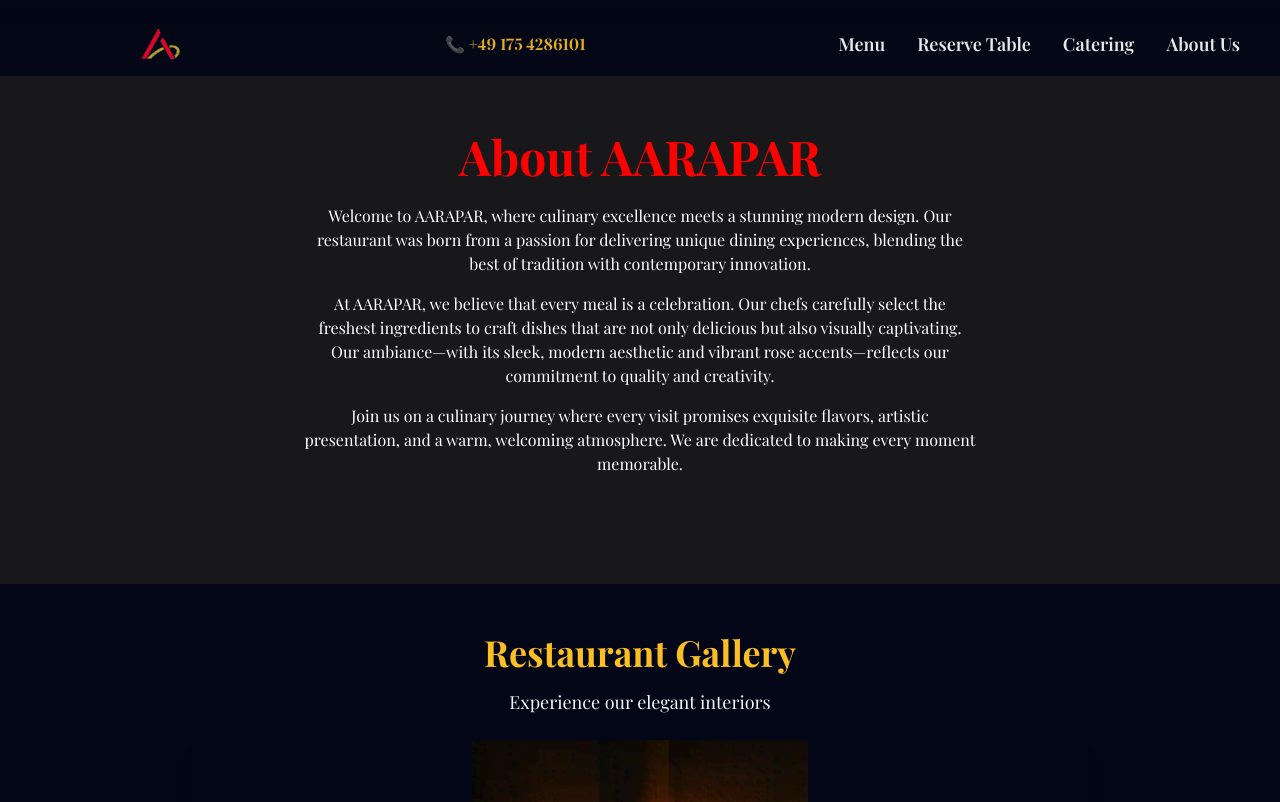
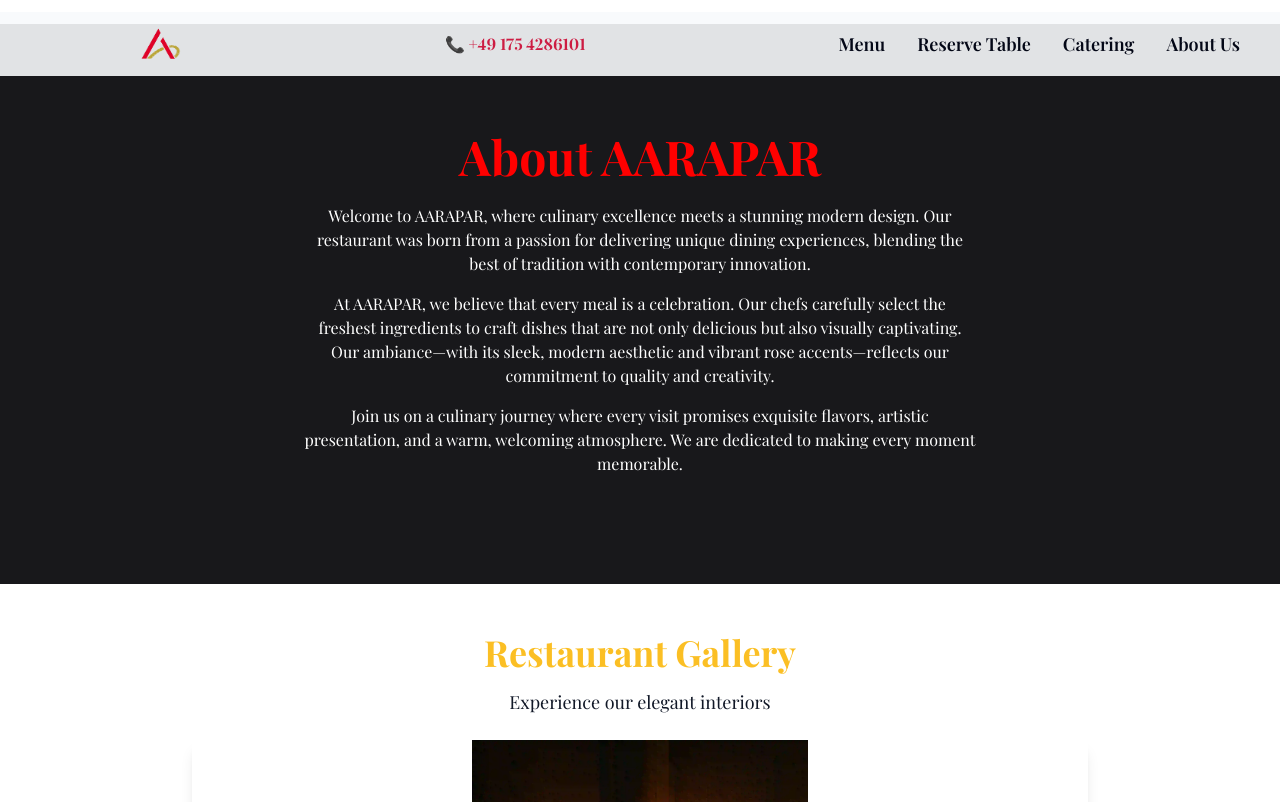
Before and after one commit to Karad-Deepak/aarappar, a Next.js app: page /about in a window 1280 px wide. Shown: the top 802 px of the page. Built offline with nearby package versions, Linux system fonts and the light colour scheme.

Commit message:
ui significanlty imprved with help of v0 light menu section

```diff
--- a/app/components/CateringSection.jsx
+++ b/app/components/CateringSection.jsx
@@ -1,6 +1,6 @@
 "use client";
 import { motion } from "framer-motion";
-import catering from "@/public/catering.png";
+import catering from "@/public/catering1.webp";
 import Image from "next/image";
 
 export default function CateringSection() {
@@ -18,7 +18,7 @@
           alt="Catering Services"
           width={300}
           height={500}
-          className="rounded-2xl shadow-lg hidden lg:block"
+          className="rounded-2xl shadow-lg  lg:block"
         />
       </motion.div>
 
--- a/app/components/Footer.jsx
+++ b/app/components/Footer.jsx
@@ -10,7 +10,7 @@
       initial={{ opacity: 0, y: 50 }}
       animate={{ opacity: 1, y: 0 }}
       transition={{ duration: 0.8 }}
-      className="  text-white py-7 lg:py-10 px-6 md:px-20 lg:px-40"
+      className="  text-white py-7 lg:py-10 px-6 md:px-20 lg:px-40 bg-slate-950"
     >
       <div className="max-w-7xl mx-auto grid grid-cols-1 md:grid-cols-3 gap-6 lg:gap-8">
         {/* Logo and About */}
--- a/app/components/Gallery.jsx
+++ b/app/components/Gallery.jsx
@@ -34,7 +34,7 @@
       >
         Restaurant Gallery
       </h2>
-      <p className="text-sm lg:text-lg text-gray-100 mb-6">
+      <p className="text-sm lg:text-lg text-gray-900 mb-6">
         Experience our elegant interiors
       </p>
 
--- a/app/components/Hero.jsx
+++ b/app/components/Hero.jsx
@@ -1,17 +1,14 @@
 "use client";
-import Link from "next/link";
 import { motion } from "framer-motion";
 import Image from "next/image";
-import heroImg from "@/public/heroimg.webp";
-import heroMob from "@/public/heromob.webp";
-import halal from "@/public/halal.png";
-import SimpleCarousel from "./SimpleCarousel";
+import halal from "@/public/halal.png"; // Assuming this path is correct and the image is provided
+import SimpleCarousel from "./SimpleCarousel"; // Assuming this component exists
 
 // Simple SVG Star component for rating
 const Star = ({ filled }) => (
   <svg
     className={`w-4 h-4 sm:w-5 sm:h-5 ${
-      filled ? "text-amber-400" : "text-gray-500"
+      filled ? "text-amber-500" : "text-gray-300"
     }`}
     fill={filled ? "currentColor" : "none"}
     stroke="currentColor"
@@ -25,9 +22,10 @@
     />
   </svg>
 );
+
 export default function Hero() {
   return (
-    <section className="w-full flex flex-col mt-10 gap-6 lg:gap-8 lg:flex-row items-center px-4 md:px-5 py-10 lg:py-12  text-white">
+    <section className=" shadow-lg w-full flex flex-col mt-10 gap-6 lg:gap-8 lg:flex-row items-center px-4 md:px-5 py-10 lg:py-12 bg-white">
       {/* Left Side - Text */}
       <motion.div
         className="flex flex-col items-center lg:items-start text-center lg:text-left lg:w-1/2 gap-4 lg:gap-6"
@@ -51,18 +49,8 @@
             Indisches Restaurant
           </motion.span>
         </motion.h1>
-        {/*
         <motion.p
-          className="text-lg md:text-2xl lg:text-2xl font-bold text-lightbg leading-tight"
-          initial={{ opacity: 0, x: -30 }}
-          animate={{ opacity: 1, x: 0 }}
-          transition={{ delay: 0.6, duration: 0.6 }}
-        >
-          Flavours Straight from Home
-        </motion.p>
-*/}
-        <motion.p
-          className="text-sm md:text-[16px] text-gray-300 leading-relaxed"
+          className="text-sm md:text-[16px] text-slate-950 leading-relaxed"
           initial={{ opacity: 0 }}
           animate={{ opacity: 1 }}
           transition={{ delay: 0.8, duration: 0.6 }}
@@ -70,7 +58,6 @@
           Authentic Indian Flavors in the Heart of Germany! 🍛✨ Experience the
           rich flavors and traditions of South India at our restaurant.
         </motion.p>
-
         {/* Ratings Block */}
         <motion.div
           className="flex flex-col sm:flex-row items-center gap-3 sm:gap-6 mt-2 sm:mt-3"
@@ -79,7 +66,7 @@
           transition={{ delay: 1.2, duration: 0.6 }}
         >
           {/* Stars Card */}
-          <div className="bg-gray-800/50 backdrop-blur-sm border border-gray-700/50 rounded-2xl px-4 py-3 sm:px-5 sm:py-4 shadow-lg">
+          <div className="bg-gray-50/50 backdrop-blur-sm border border-gray-200/50 rounded-2xl px-4 py-3 sm:px-5 sm:py-4 shadow-sm">
             <div className="flex items-center gap-2">
               <div className="flex items-center gap-1">
                 {Array.from({ length: 5 }).map((_, idx) => (
@@ -87,10 +74,10 @@
                 ))}
               </div>
               <div className="flex flex-col sm:flex-row sm:items-center sm:gap-2">
-                <span className="text-base sm:text-lg lg:text-xl font-bold text-amber-400">
+                <span className="text-base sm:text-lg lg:text-xl font-bold text-amber-500">
                   4.8
                 </span>
-                <span className="text-gray-400 text-xs sm:text-sm lg:text-base font-medium">
+                <span className="text-gray-600 text-xs sm:text-sm lg:text-base font-medium">
                   (100+ reviews)
                 </span>
               </div>
@@ -98,17 +85,15 @@
           </div>
           {/* Logo Placeholder */}
           <div className="flex items-center gap-1">
-            <span className="  bg-gray-700 rounded-full flex items-center justify-center">
-              {/* Placeholder Logo: replace src below */}
+            <span className="bg-gray-100 rounded-full flex items-center justify-center">
               <Image
-                src={halal}
+                src={halal || "/placeholder.svg"}
                 alt="Logo halal"
-                className=" w-12 h-12 md:w-20 md:h-20  "
+                className="w-12 h-12 md:w-20 md:h-20"
               />
             </span>
           </div>
         </motion.div>
-
         <motion.div
           className="flex flex-col sm:flex-row gap-4 lg:gap-6 items-center w-full sm:w-auto mt-6 sm:mt-8"
           initial={{ opacity: 0, y: 20 }}
@@ -116,14 +101,14 @@
           transition={{ delay: 1.4, duration: 0.6 }}
         >
           <motion.button
-            className="w-full sm:w-auto px-6 sm:px-8 lg:px-10 py-3 sm:py-4 bg-gradient-to-r from-teal-600 to-teal-700 hover:from-teal-500 hover:to-teal-600 rounded-full font-bold text-sm sm:text-base lg:text-lg shadow-lg hover:shadow-xl transform transition-all duration-300 border border-teal-500/30"
+            className="w-full sm:w-auto px-6 sm:px-8 lg:px-10 py-3 sm:py-4 bg-gradient-to-r from-teal-600 to-teal-700 hover:from-teal-500 hover:to-teal-600 rounded-full font-bold text-sm sm:text-base lg:text-lg shadow-lg hover:shadow-xl transform transition-all duration-300 border border-teal-600/30 text-white"
             whileHover={{ scale: 1.05 }}
             whileTap={{ scale: 0.95 }}
           >
             Order Now
           </motion.button>
           <motion.button
-            className="w-full sm:w-auto px-6 sm:px-8 lg:px-10 py-3 sm:py-4 bg-gradient-to-r from-orange-600 to-orange-700 hover:from-orange-500 hover:to-orange-600 rounded-full font-bold text-sm sm:text-base lg:text-lg shadow-lg hover:shadow-xl transform transition-all duration-300 border border-orange-500/30"
+            className="w-full sm:w-auto px-6 sm:px-8 lg:px-10 py-3 sm:py-4 bg-gradient-to-r from-orange-600 to-orange-700 hover:from-orange-500 hover:to-orange-600 rounded-full font-bold text-sm sm:text-base lg:text-lg shadow-lg hover:shadow-xl transform transition-all duration-300 border border-orange-600/30 text-white"
             whileHover={{ scale: 1.05 }}
             whileTap={{ scale: 0.95 }}
           >
@@ -131,7 +116,6 @@
           </motion.button>
         </motion.div>
       </motion.div>
-
       {/* Right Side - Hero Image */}
       <motion.div
         className="flex justify-center lg:w-1/2"
@@ -140,20 +124,6 @@
         transition={{ duration: 0.8 }}
         whileHover={{ scale: 1.05 }}
       >
-        {/*  <picture>
-          <source media="(min-width: 768px)" srcSet={heroImg.src} />
-          <source media="(max-width: 767px)" srcSet={heroMob.src} />
-          <Image
-            src={heroImg}
-            alt="South Indian Cuisine"
-            width={500}
-            height={500}
-            priority={true}
-            quality={75}
-            className="rounded-2xl shadow-lg w-full max-w-sm sm:max-w-md md:max-w-lg lg:max-w-xl"
-          />
-        </picture>
-        */}
         <SimpleCarousel />
       </motion.div>
     </section>
--- a/app/components/Nav.jsx
+++ b/app/components/Nav.jsx
@@ -15,7 +15,7 @@
 
   return (
     <>
-      <div className="z-20 text-slate-50 bg-slate-950 opacity-90 w-full fixed left-0 top-3 flex flex-row justify-between items-center px-4 py-3 md:px-10 md:py-3">
+      <div className="z-20 text-slate-950 bg-slate-50 opacity-90 w-full fixed left-0 top-3 flex flex-row justify-between items-center px-4 py-3 md:px-10 md:py-3">
         {/* Logo & Title */}
         <div className="flex items-center gap-2 lg:pl-24">
           <Link href="/">
@@ -32,7 +32,7 @@
           </Link>
         </div>
         <div>
-          <span className=" text-amber-400 font-bold tetx-lg ">
+          <span className=" text-rose-600 font-bold tetx-lg ">
             📞 +49 175 4286101
           </span>
         </div>
@@ -51,7 +51,7 @@
 
 function Navbar() {
   return (
-    <nav className="hidden lg:flex flex-row gap-8 text-lg font-semibold text-white">
+    <nav className="hidden lg:flex flex-row gap-8 text-lg font-semibold text-slate-950">
       <Link href="/menu">
         <span className="hover:text-rose-500 transition duration-300">
           Menu
@@ -86,7 +86,7 @@
           alt="Menu Icon"
           width={32}
           height={32}
-          className="w-8 h-8"
+          className="w-8 h-8 shadow-2xl"
         />
       </span>
     </div>
--- a/app/globals.css
+++ b/app/globals.css
@@ -2,7 +2,7 @@
 @tailwind components;
 @tailwind utilities;
 body {
-  @apply bg-slate-950;
+  @apply bg-white;
   font-family: "Playfair Display", serif;
   font-feature-settings: "lnum";
   font-variant-numeric: lining-nums;
```
Also changed, not shown: public/catering1.webp (added).
